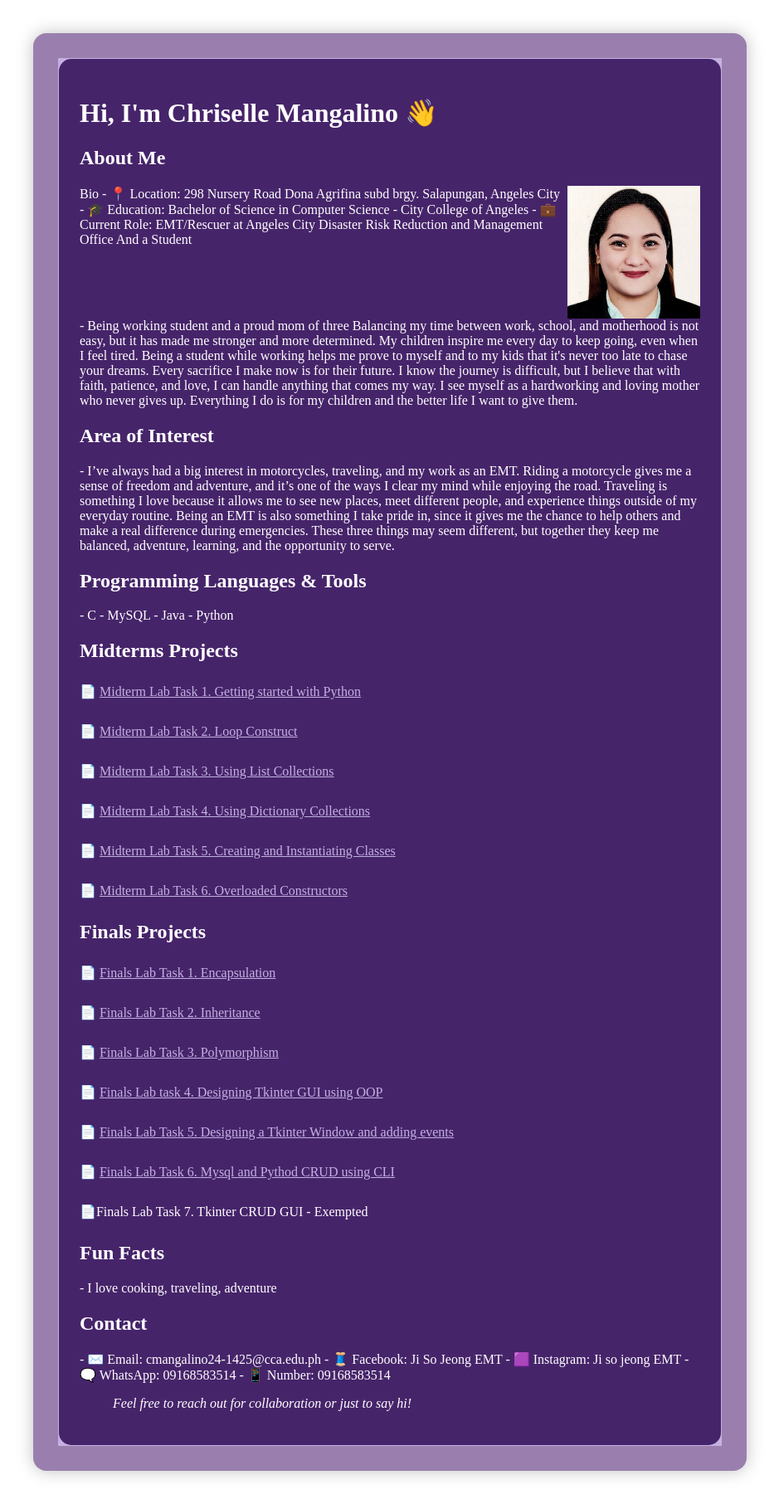
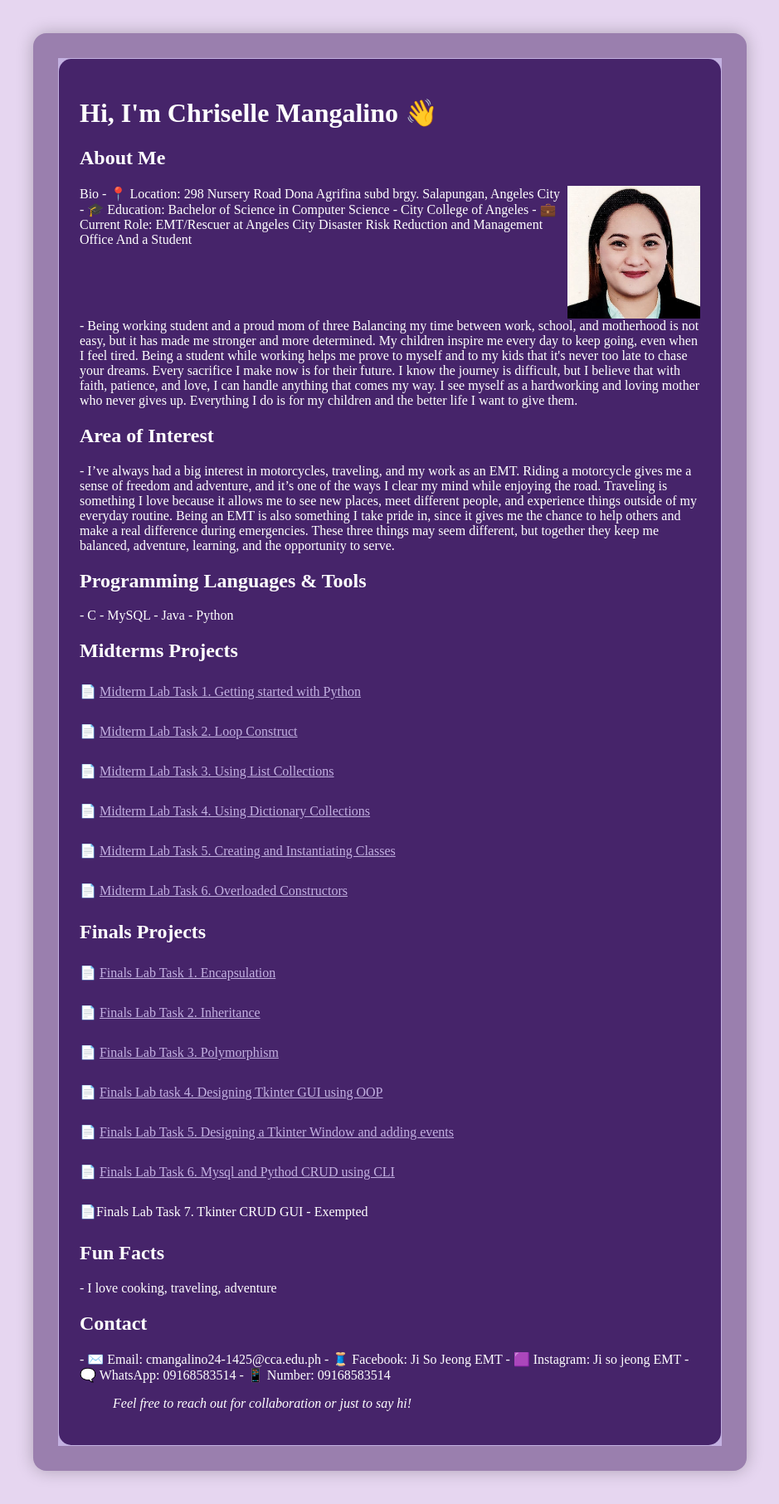
Before and after one commit to cmangalino24-1425/7OOP-Projects, a Jekyll site: the page built from README.md, in a window 1280 px wide. Shown: the whole page at 83% size, without its empty margins (170-1109 px from the left). Built offline with Jekyll 4.4.1, drawn with Linux system fonts in a browser that asks for light colours; our own code applies the rules of GitHub Pages for plain Markdown files.

Commit message:
Update style.css

```diff
--- a/assets/css/style.css
+++ b/assets/css/style.css
@@ -1,6 +1,6 @@
 /* Light purple background for whole page */
 body {
-  background-color: #FFFFFF; /* lighter purple */
+  background-color: #E6D6F0; /* lighter purple */
   margin: 0;
   padding: 40px 0;
   display: flex;
```
